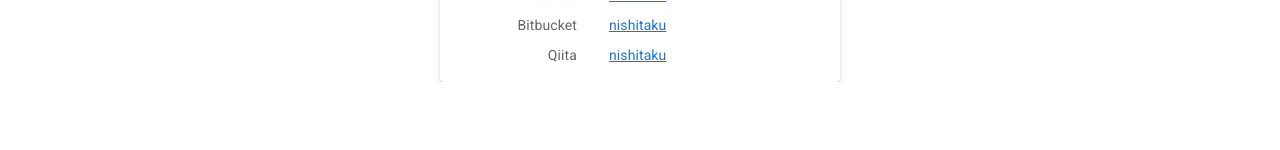
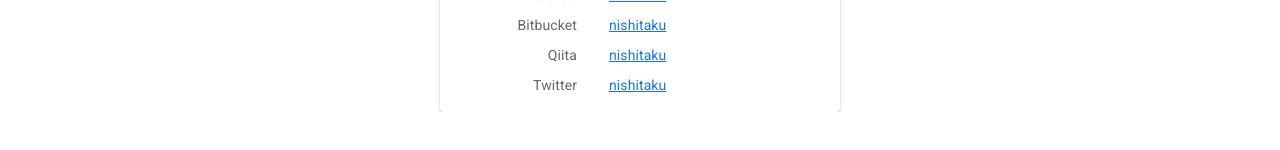
Before and after one commit to nishitaku/portfolio-old, a Vue app: page /about in a window 1280 px wide. Shown: the part 516-666 px from the top of the page. Built offline with nearby package versions, Linux system fonts and the light colour scheme.

Commit message:
Abountを更新

```diff
--- a/src/components/About.vue
+++ b/src/components/About.vue
@@ -38,6 +38,12 @@
               <a href="https://qiita.com/nishitaku">nishitaku</a>
             </v-col>
           </v-row>
+          <v-row dense justify="center">
+            <v-col cols="4" class="text-right mr-3">Twitter</v-col>
+            <v-col cols="7" class="text-left ml-3">
+              <a href="https://twitter.com/nishitaku_dev">nishitaku</a>
+            </v-col>
+          </v-row>
         </v-card-text>
       </v-card>
     </v-row>
```
Also changed, not shown: src/components/Works.vue (+6 -7 lines).
